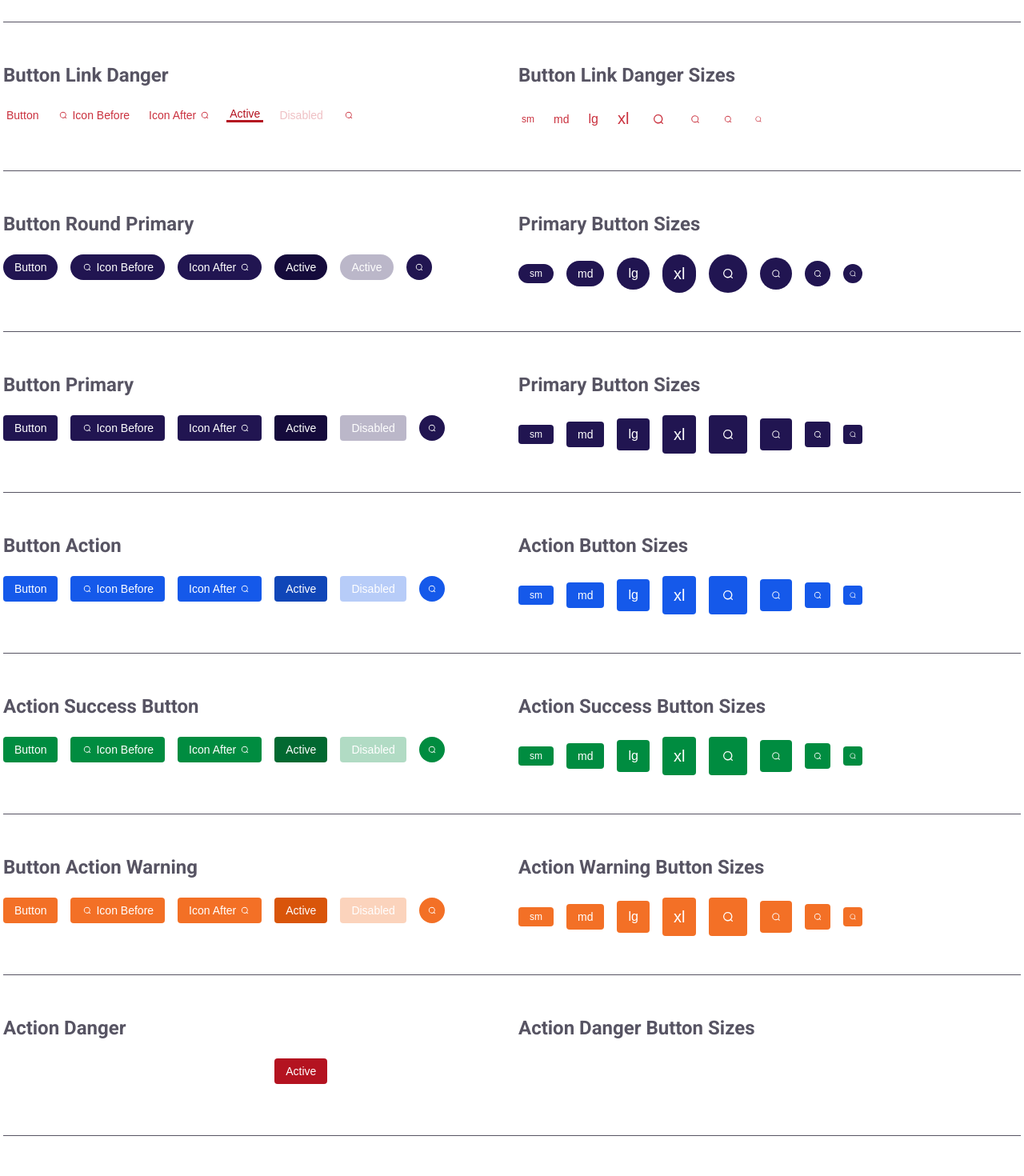
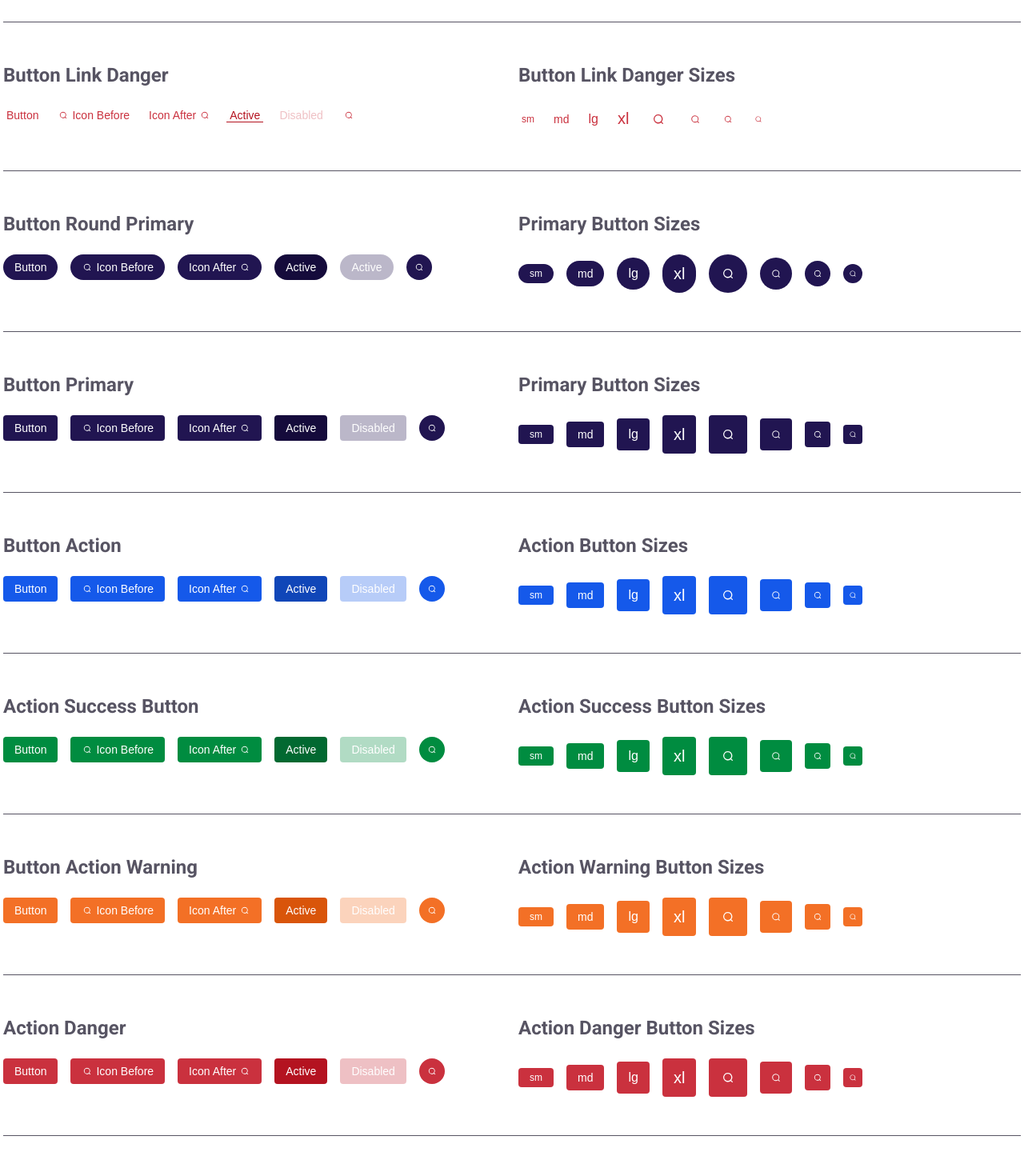
Before and after one commit to raghavd17/mbo-react-components, a React (Create React App) app: page /Button in a window 1280 px wide. Shown: the part 1560-3030 px from the top of the page at 80% size. Built offline with nearby package versions, Linux system fonts and the light colour scheme.

Commit message:
btn link style updated with border position

```diff
--- a/src/Components/Button/_button.scss
+++ b/src/Components/Button/_button.scss
@@ -221,7 +221,7 @@
 
     &.action-danger {
 
-      --btn-bg: var(--color-error-300);
+      --btn-bg: var(--color-error-500);
       --btn-color: var(--color-white);
 
       &:hover {
@@ -302,13 +302,14 @@
       padding: var(--size-1);
       padding-block:0;
       border: 0;
-      border-bottom-style: solid;
+      // border-bottom-style: solid;
 
 
       &:hover, &:focus, &:active, &.active {
         --btn-color: var(--color-primary-400);
         --btn-border-color: var(--color-primary-400);
-          border-bottom: solid;
+          border-bottom: solid 1px;
+          margin-block-end:-1px;
       }
 
       &:where(&:active, &.active, &:focus),
```
